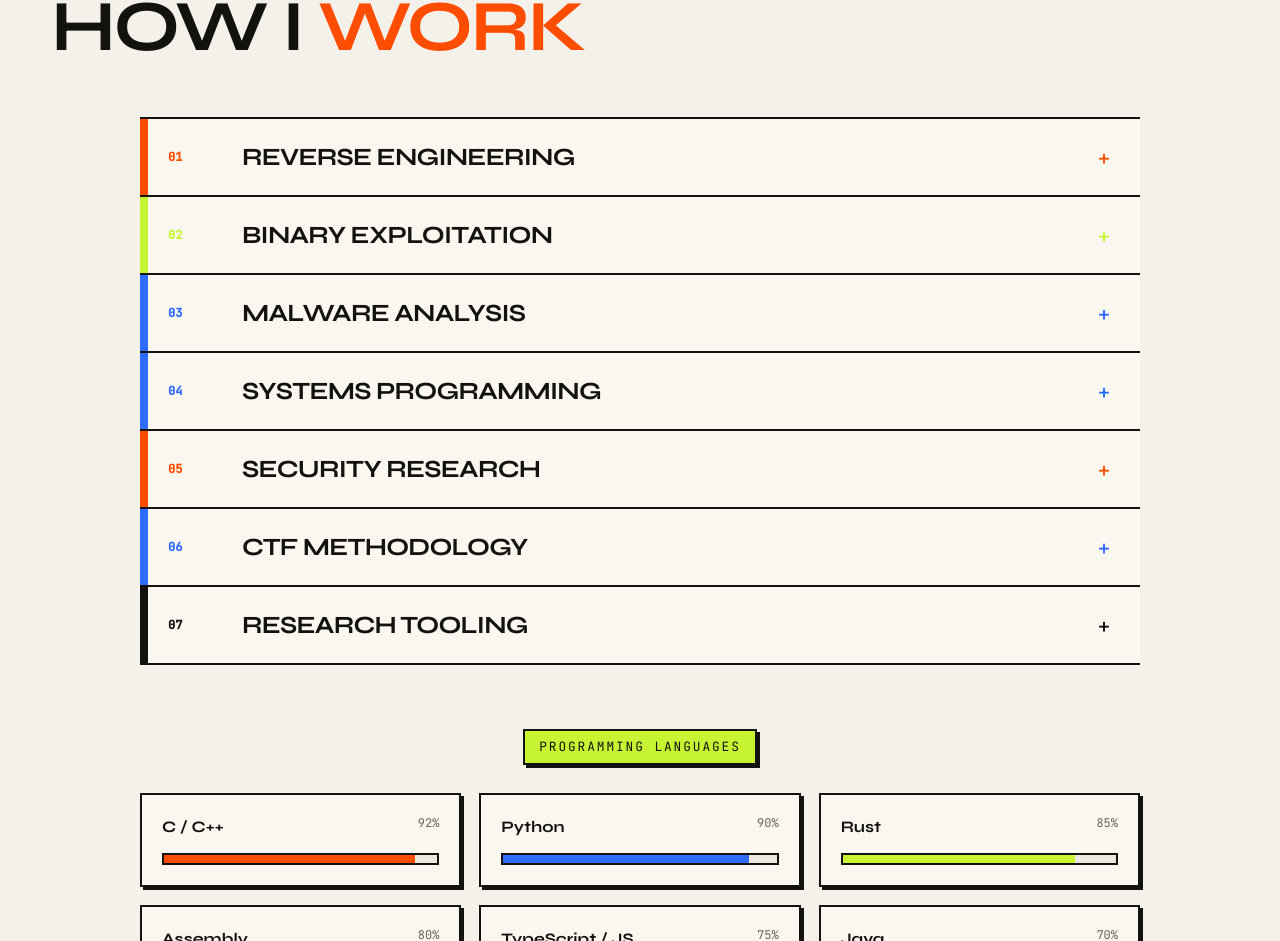
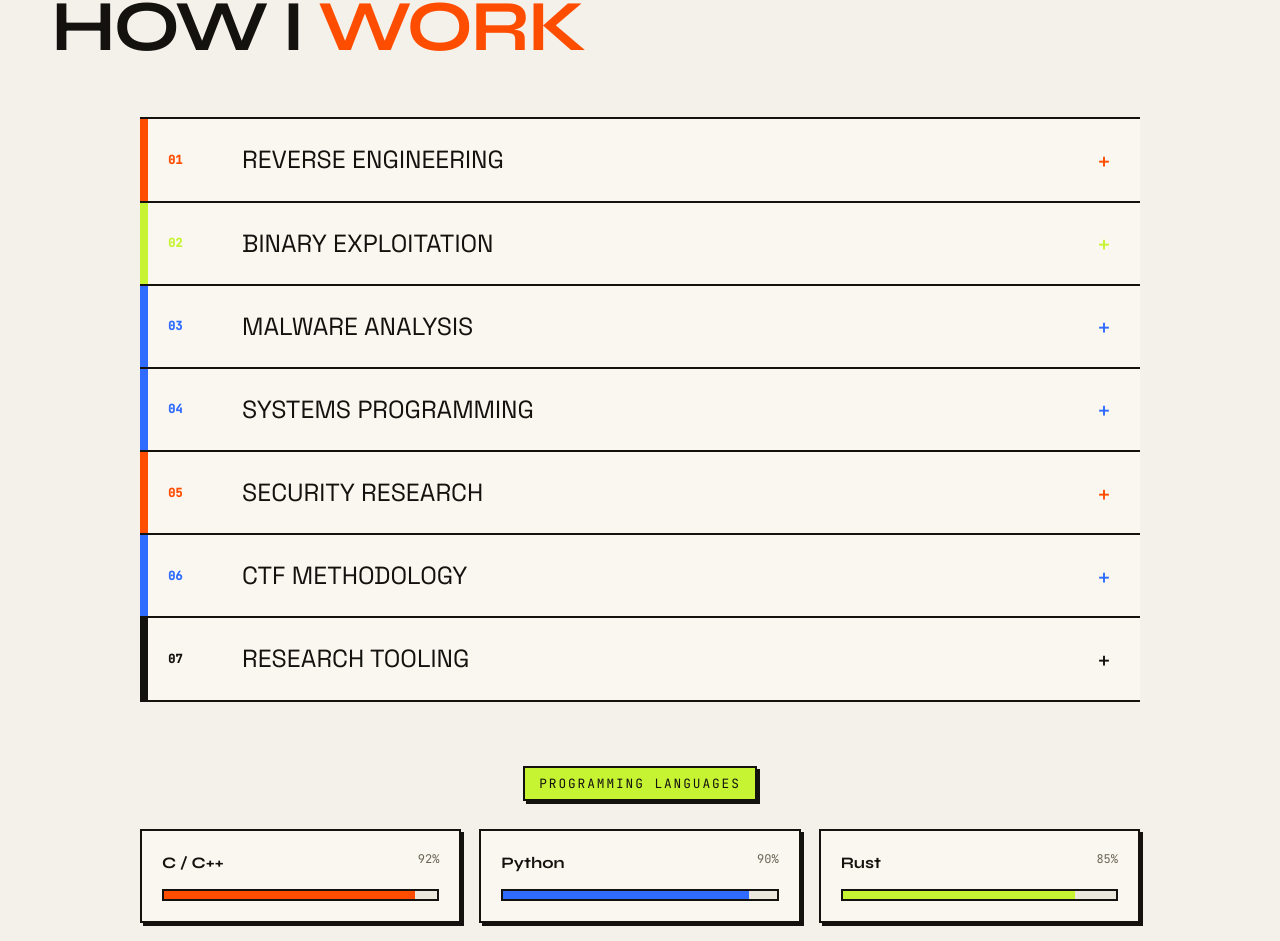
Before and after one commit to imattas/website, a React (Vite) app: page / in a window 1280 px wide. Shown: the part 4079-5020 px from the top of the page. Built offline with nearby package versions, Linux system fonts and the light colour scheme.

Commit message:
fix: use valid skill disclosure headings

```diff
--- a/src/components/Skills.tsx
+++ b/src/components/Skills.tsx
@@ -21,7 +21,7 @@ export default function Skills() {
               <details className="skill-row" style={{ "--skill-color": group.color } as React.CSSProperties}>
                 <summary>
                   <span className="skill-row-number">{String(i + 1).padStart(2, "0")}</span>
-                  <h3>{group.title}</h3>
+                  <span className="skill-row-title" role="heading" aria-level={3}>{group.title}</span>
                   <span className="skill-row-toggle" aria-hidden="true">+</span>
                 </summary>
                 <div className="skill-row-detail">
--- a/src/styles/components.css
+++ b/src/styles/components.css
@@ -143,7 +143,7 @@
 .skill-row summary::-webkit-details-marker { display: none; }
 .skill-row summary:hover, .skill-row summary:focus-visible { background: var(--bg-soft); }
 .skill-row-number { color: var(--skill-color); font: 700 0.75rem var(--font-mono); }
-.skill-row h3 { font-size: clamp(1.15rem, 2.5vw, 1.55rem); text-transform: uppercase; }
+.skill-row-title { font-size: clamp(1.15rem, 2.5vw, 1.55rem); text-transform: uppercase; }
 .skill-row-toggle { color: var(--skill-color); font: 1.7rem var(--font-display); text-align: center; transition: transform 0.25s ease; }
 .skill-row:hover .skill-row-toggle { transform: rotate(45deg); }
 .skill-row[open] .skill-row-toggle { transform: rotate(45deg); }
```
